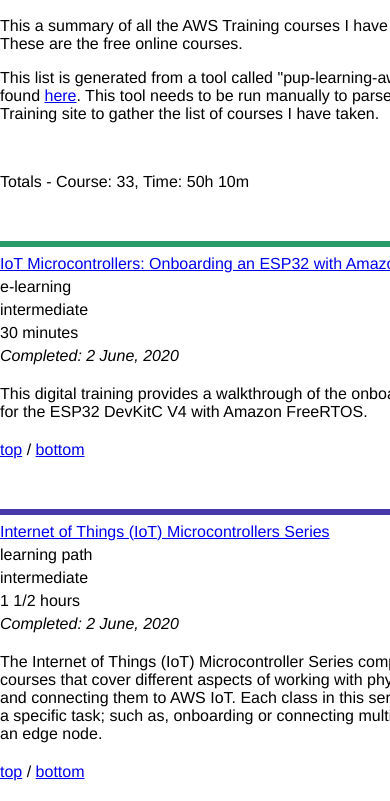
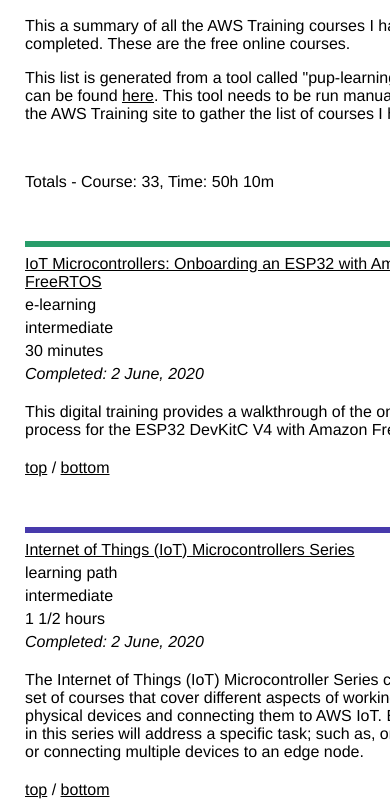
Before and after one commit to alpiepho/pup-learning-aws, a website: page public/index.html in a window 390 px wide. Shown: the part 51-852 px from the top of the page. Drawn offline with Linux system fonts and the light colour scheme.

Commit message:
fix style

```diff
--- a/public/style.css
+++ b/public/style.css
@@ -8,6 +8,11 @@
 
 .introduction {
     max-width: 800px;
+}
+
+a,
+a:visited {
+    color: black;
 }
 
 #top {
@@ -68,6 +73,10 @@
 }
 
 @media only screen and (max-width: 600px) {
+    .page {
+        width: 90%;
+        margin: auto;
+    }
     ul {
         padding: 0;
     }
```
